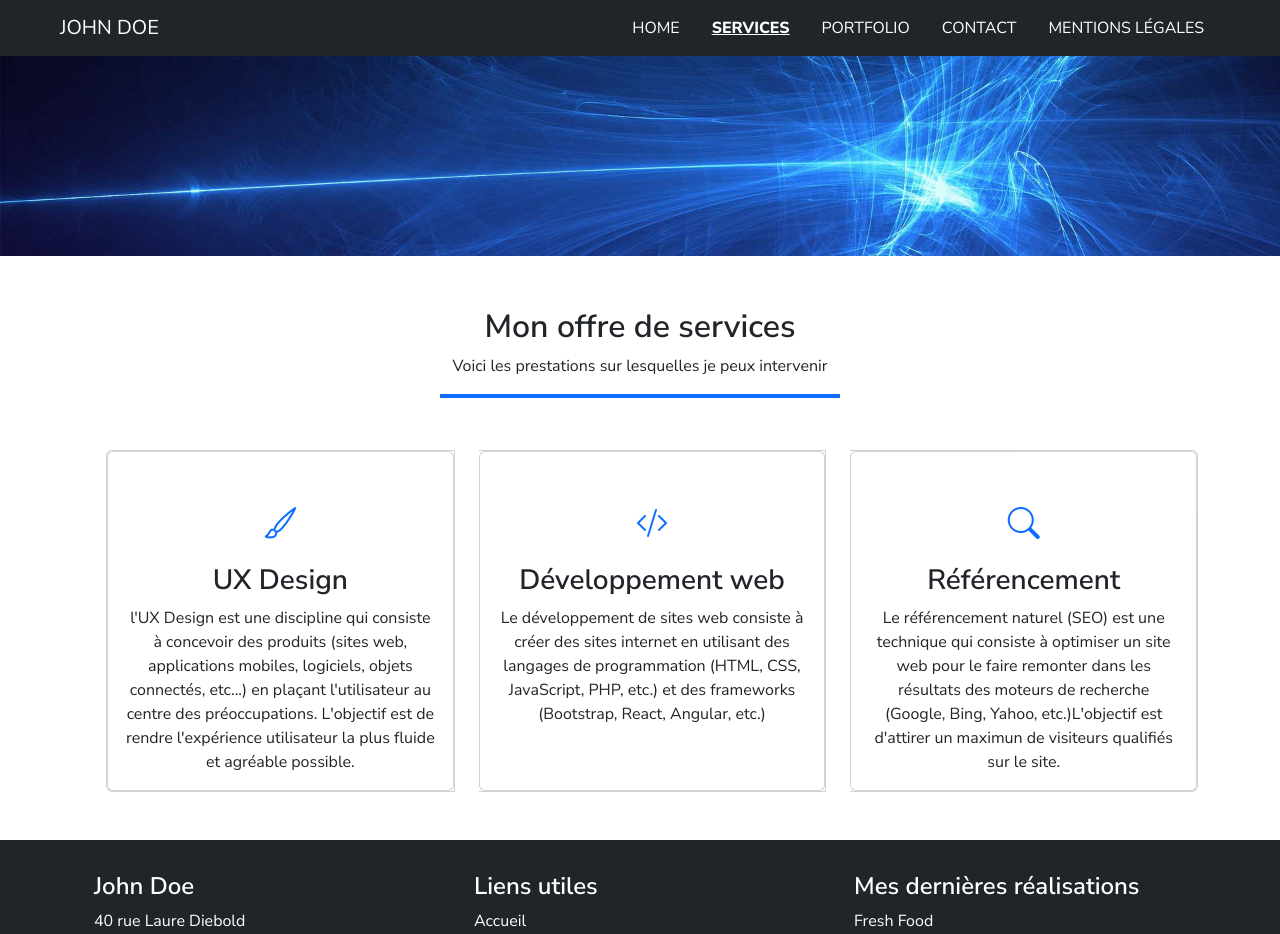
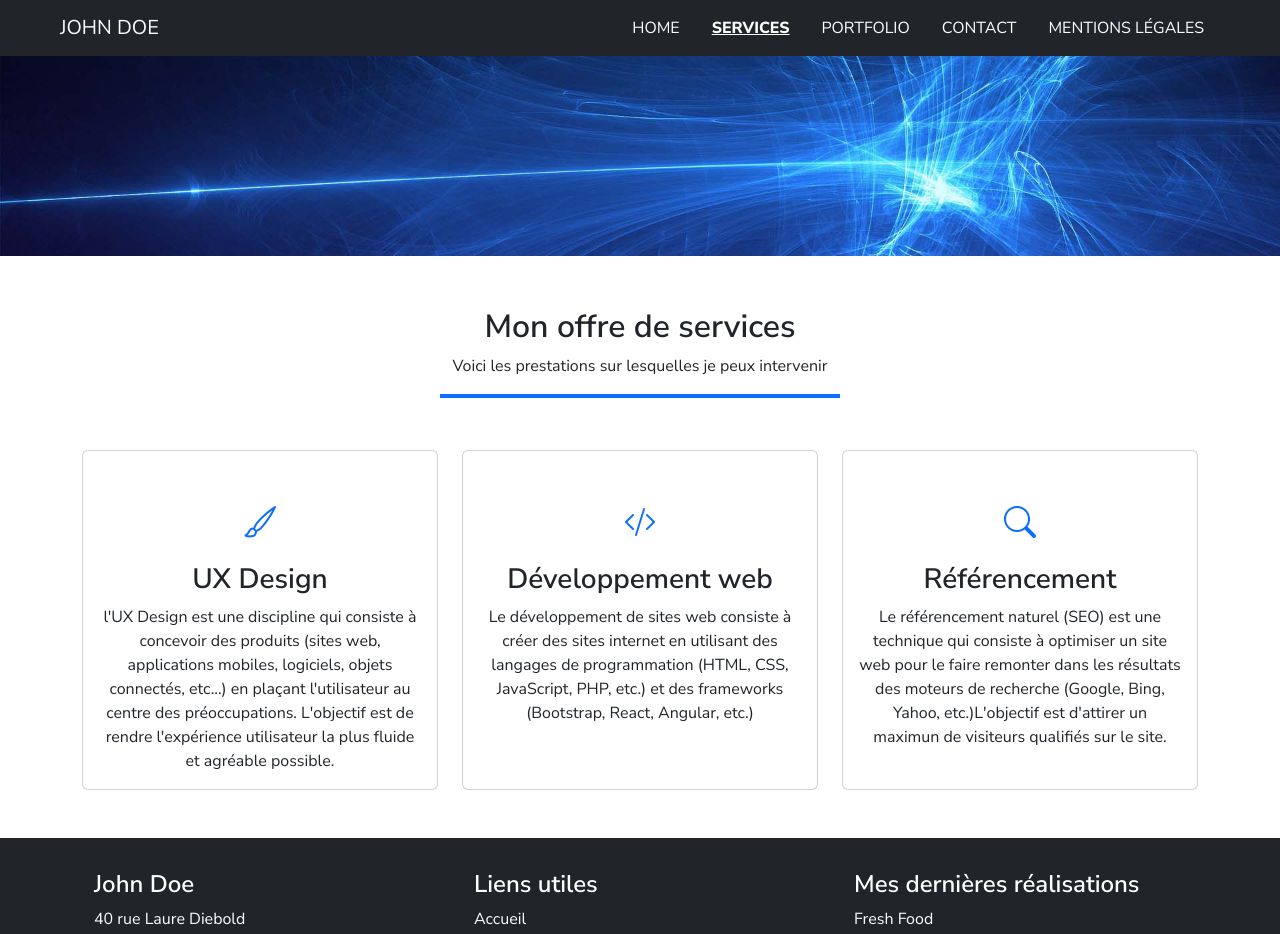
Before and after one commit to Choub-prog/Devoir-react, a React (Create React App) app: page /services in a window 1280 px wide. Shown: the top 934 px of the page. Built offline with nearby package versions, Linux system fonts and the light colour scheme; a web font is replaced by a local one.

Commit message:
Feat(js/css): Nested card issue fixed, add hover on card.Page Services Ok

```diff
--- a/src/components/global/UnderlineHover.js
+++ b/src/components/global/UnderlineHover.js
@@ -1,6 +1,7 @@
 import React, { useState } from 'react';
 
 //Appliquer un effect gras au survol
+//Utilisé sur le footer.
 
 const UnderlineHover = ({ className, children }) => {
   const [hovered, setHovered] = useState(false);
--- a/src/components/servicesPage/CardService.js
+++ b/src/components/servicesPage/CardService.js
@@ -21,9 +21,10 @@ const CardService = () => {
   ];
 
   return (
-    <div className="card-group text-center container">
+    <div className="text-center container py-5">
+      <div className="row justify-content-center g-4">
         {cardInfo.map((card, index) => (
-        <div className=" card mt-5 mb-5 ms-4" key={index}>
+          <div className="col-12 col-md-4" key={index}>
             <div className="card h-100 pt-5">
               <i className={`bi ${card.icon}`} style={{ fontSize: '2rem' }}></i>
               <div className="card-body">
@@ -34,6 +35,7 @@ const CardService = () => {
           </div>
         ))}
       </div>
+    </div>
   );
 };
 
--- a/src/components/servicesPage/services.css
+++ b/src/components/servicesPage/services.css
@@ -15,3 +15,7 @@ i {
       width: 25%;
     }
   }
+
+.card:hover {
+    background-color: #efefef;
+}
```
Lines whose indentation alone changed are shown as unchanged.
